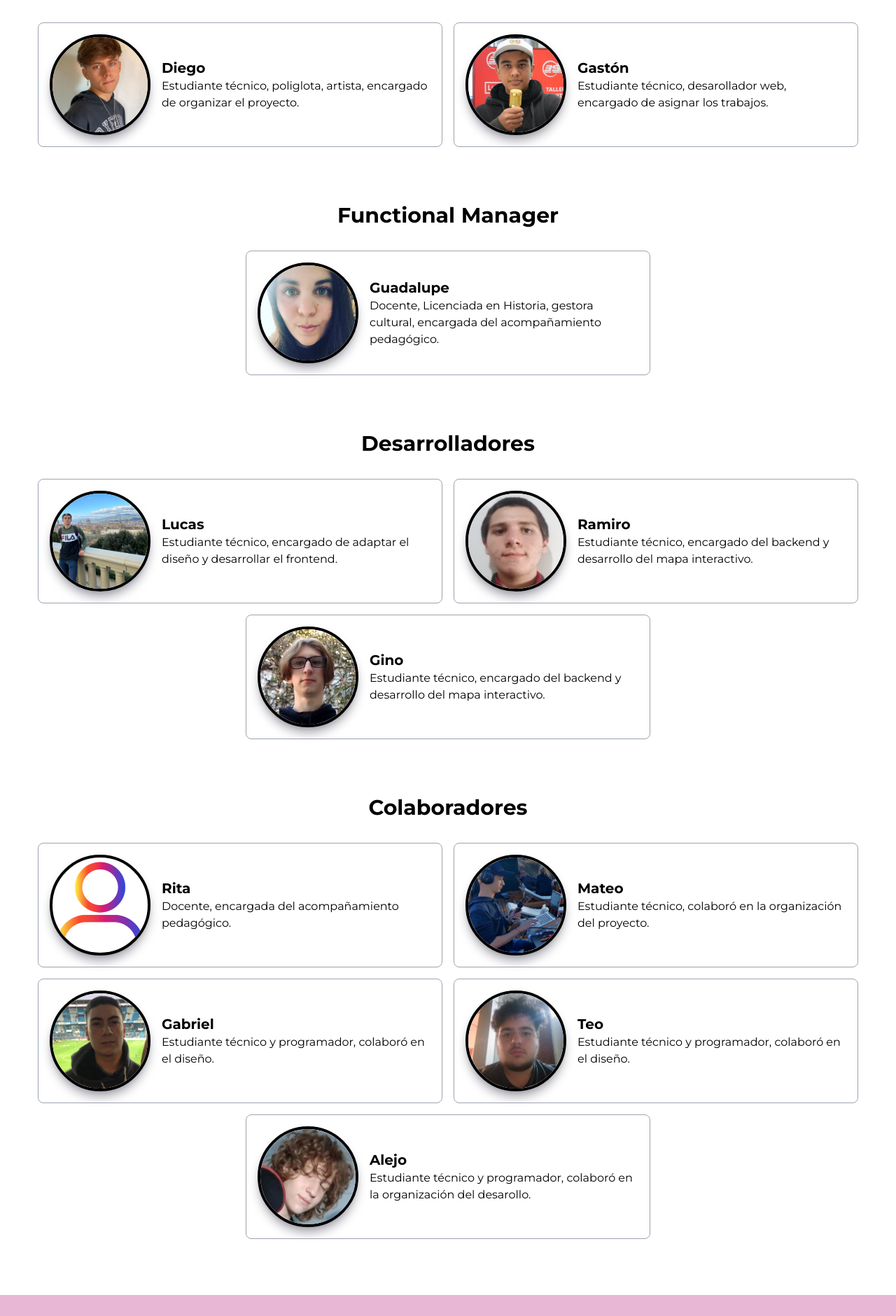
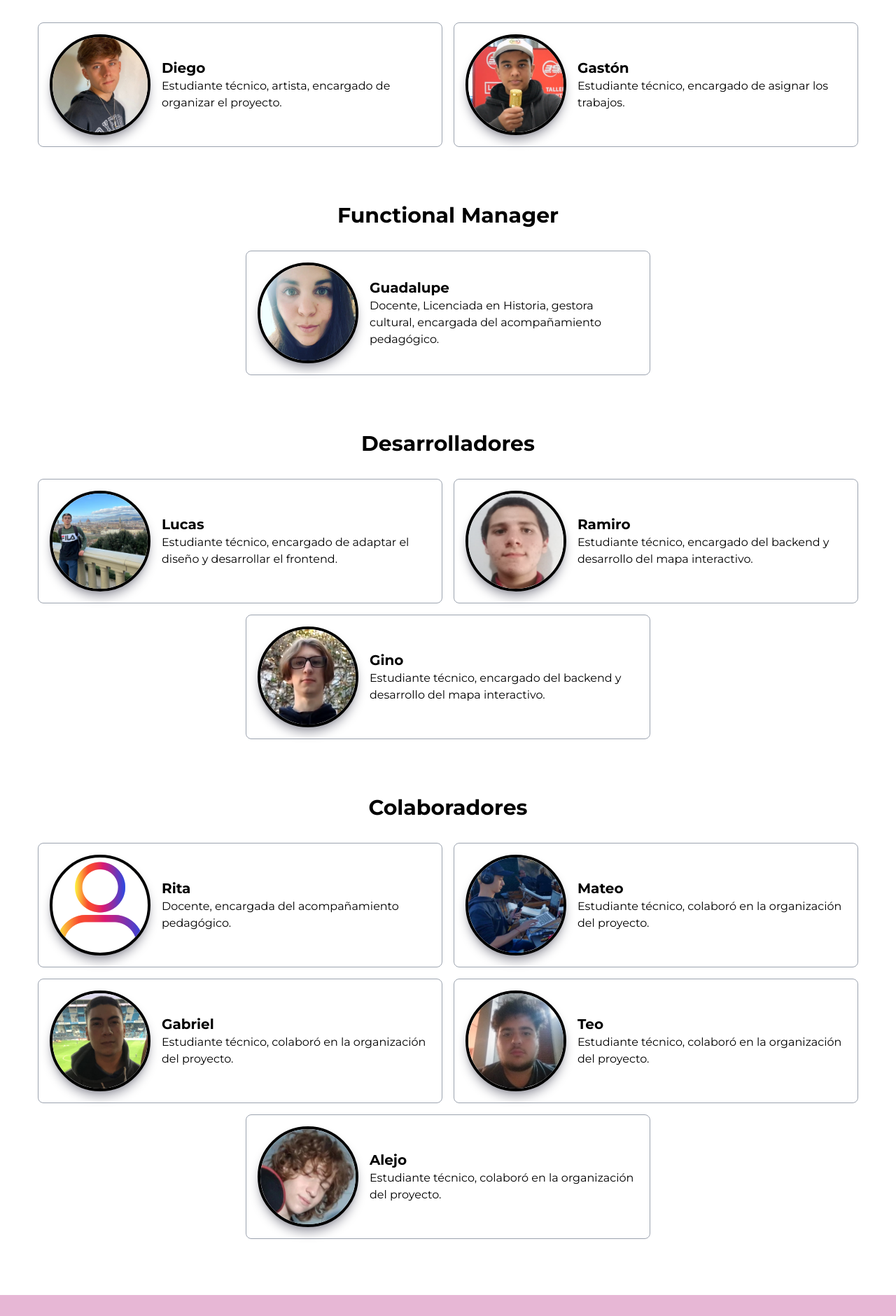
Before and after one commit to PointWall/pointwall, a Next.js app: page /nosotros in a window 1280 px wide. Shown: the part 1454-3334 px from the top of the page at 70% size. Built offline with nearby package versions, Linux system fonts and the light colour scheme; no server answers; what tailwindcss-animated would draw is missing.

Commit message:
✍ Update nosotros information

```diff
--- a/pages/nosotros.tsx
+++ b/pages/nosotros.tsx
@@ -23,13 +23,13 @@ const team: Team[] = [
         img: '/images/foto_diego.jpeg',
         name: 'Diego',
         description:
-          'Estudiante técnico, poliglota, artista, encargado de organizar el proyecto.'
+          'Estudiante técnico, artista, encargado de organizar el proyecto.'
       },
       {
         img: '/images/foto_gaston.png',
         name: 'Gastón',
         description:
-          'Estudiante técnico, desarollador web, encargado de asignar los trabajos.'
+          'Estudiante técnico, encargado de asignar los trabajos.'
       }
     ]
   },
@@ -85,18 +85,18 @@ const team: Team[] = [
       {
         img: '/images/foto_gabriel.jfif',
         name: 'Gabriel',
-        description: 'Estudiante técnico y programador, colaboró en el diseño.'
+        description: 'Estudiante técnico, colaboró en la organización del proyecto.'
       },
       {
         img: '/images/foto_teo.jfif',
         name: 'Teo',
-        description: 'Estudiante técnico y programador, colaboró en el diseño.'
+        description: 'Estudiante técnico, colaboró en la organización del proyecto.'
       },
       {
         img: '/images/foto_alejo.jfif',
         name: 'Alejo',
         description:
-          'Estudiante técnico y programador, colaboró en la organización del desarollo.'
+          'Estudiante técnico, colaboró en la organización del proyecto.'
       }
     ]
   }
```
